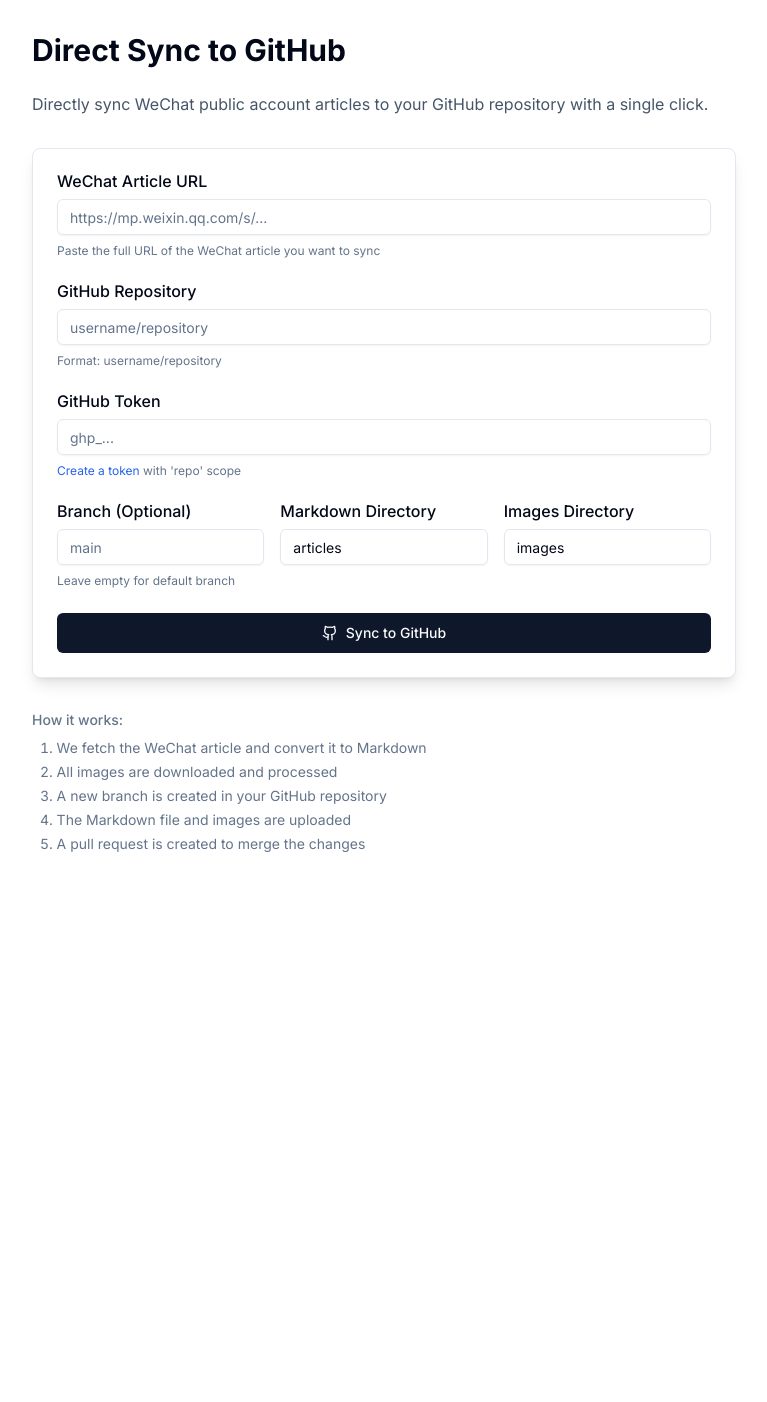
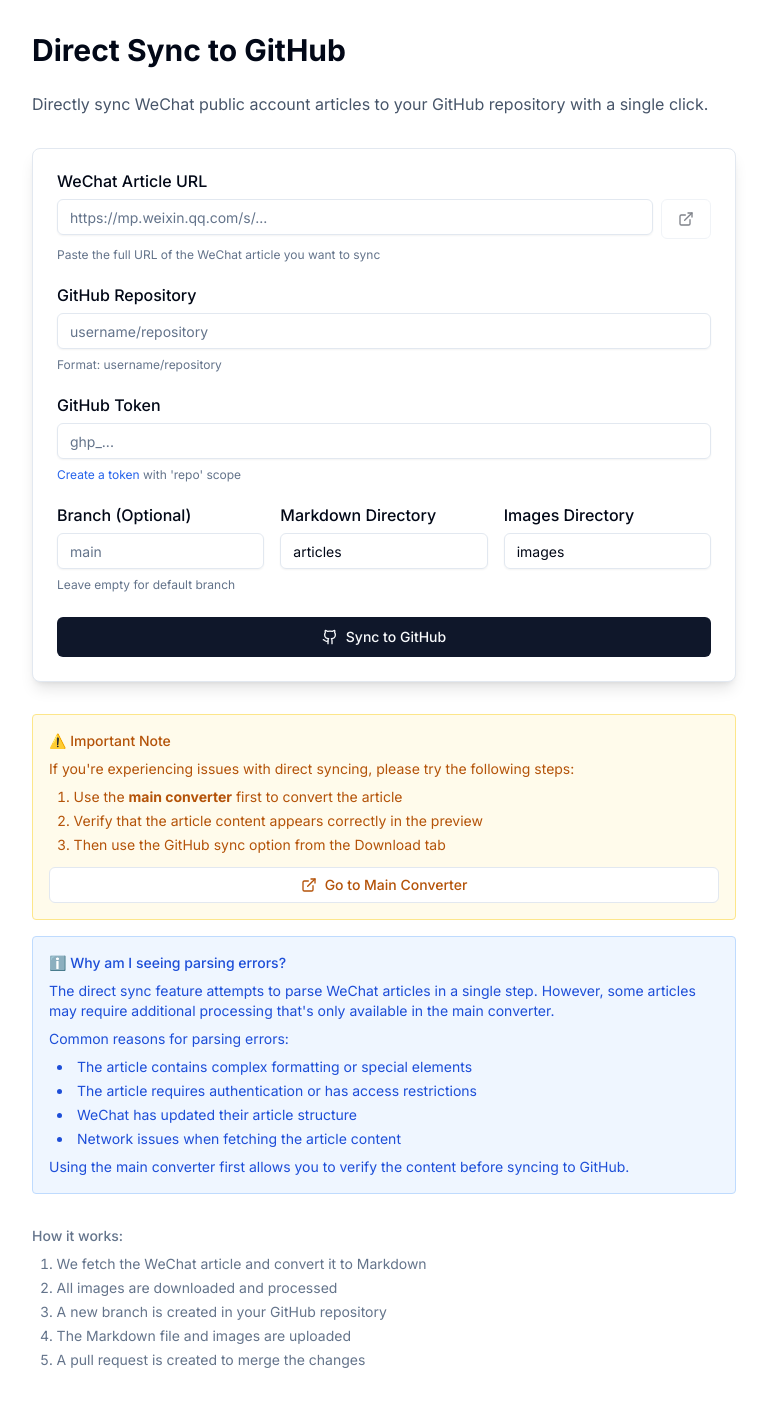
Before and after one commit to tianyaxiang/wechat-to-markdown, a Next.js app: page /direct-sync in a window 1280 px wide. Shown: the whole page, without its empty margins (256-1023 px from the left). Before the commit the page ends 886 px from the top, so only its background shows below. Built offline with nearby package versions, Linux system fonts and the light colour scheme.

Commit message:
增加同步页面

```diff
--- a/src/app/direct-sync/page.tsx
+++ b/src/app/direct-sync/page.tsx
@@ -2,8 +2,9 @@
 
 import { useState, useEffect } from 'react';
 import { Button, Card, CardContent, Input, Label, Textarea } from '@/components/ui';
-import { Github, Loader2, RefreshCw } from 'lucide-react';
+import { Github, Loader2, RefreshCw, ExternalLink } from 'lucide-react';
 import { useToast } from '@/components/ui/use-toast';
+import { useRouter } from 'next/navigation';
 
 // Define the config data type (matching the one in the main app)
 interface ConfigData {
@@ -26,6 +27,7 @@
 };
 
 export default function DirectSyncPage() {
+  const router = useRouter();
   const [url, setUrl] = useState<string>('');
   const [githubRepo, setGithubRepo] = useState<string>('');
   const [githubToken, setGithubToken] = useState<string>('');
@@ -37,6 +39,17 @@
   const [useStoredConfig, setUseStoredConfig] = useState<boolean>(true);
   const [storedConfig, setStoredConfig] = useState<ConfigData | null>(null);
   const { toast } = useToast();
+
+  // Function to redirect to main converter with URL pre-filled
+  const goToMainConverter = () => {
+    // Store the URL in localStorage so the main converter can use it
+    if (url) {
+      localStorage.setItem('wechat-article-url', url);
+      router.push('/');
+    } else {
+      router.push('/');
+    }
+  };
 
   // Load stored configuration from localStorage on component mount
   useEffect(() => {
@@ -87,8 +100,21 @@
   const handleSubmit = async (e: React.FormEvent) => {
     e.preventDefault();
 
+    // Validate URL
     if (!url.trim()) {
       setError('Please enter a WeChat article URL');
+      return;
+    }
+
+    // Ensure URL is properly formatted
+    if (!url.startsWith('http')) {
+      setError('Invalid URL format. URL must start with http:// or https://');
+      return;
+    }
+
+    // Validate that it's a WeChat URL
+    if (!url.includes('mp.weixin.qq.com')) {
+      setError('URL does not appear to be a WeChat article. Please provide a URL from mp.weixin.qq.com');
       return;
     }
 
@@ -112,7 +138,7 @@
           'Content-Type': 'application/json',
         },
         body: JSON.stringify({
-          url,
+          url: url.trim(),
           githubConfig: {
             repo: githubRepo,
             token: githubToken,
@@ -123,10 +149,24 @@
         }),
       });
 
-      const data = await response.json();
+      let data;
+      try {
+        const responseText = await response.text();
+        try {
+          data = JSON.parse(responseText);
+        } catch (e) {
+          console.error('Failed to parse JSON response:', responseText);
+          throw new Error('Invalid response from server: ' + responseText.substring(0, 100));
+        }
+      } catch (e) {
+        console.error('Error processing response:', e);
+        throw new Error('Failed to process server response');
+      }
 
       if (!response.ok) {
-        throw new Error(data.message || 'Failed to sync article');
+        const errorMessage = data?.message || 'Failed to sync article';
+        const errorDetails = data?.details ? `\n\n${data.details}` : '';
+        throw new Error(errorMessage + errorDetails);
       }
 
       toast({
@@ -162,13 +202,25 @@
           <div className="space-y-6">
             <div className="space-y-2">
               <Label htmlFor="url">WeChat Article URL</Label>
+              <div className="flex gap-2">
                 <Input
                   id="url"
                   placeholder="https://mp.weixin.qq.com/s/..."
                   value={url}
                   onChange={(e) => setUrl(e.target.value)}
                   required
+                  className="flex-1"
                 />
+                <Button
+                  type="button"
+                  variant="outline"
+                  onClick={goToMainConverter}
+                  title="Open in main converter"
+                  disabled={!url}
+                >
+                  <ExternalLink className="h-4 w-4" />
+                </Button>
+              </div>
               <p className="text-xs text-slate-500">Paste the full URL of the WeChat article you want to sync</p>
             </div>
 
@@ -267,8 +319,26 @@
             </div>
 
             {error && (
-              <div className="p-3 bg-red-50 dark:bg-red-900/20 rounded border border-red-200 dark:border-red-800/30 text-red-600 dark:text-red-400 text-sm">
+              <div className="space-y-2">
+                <div className="p-3 bg-red-50 dark:bg-red-900/20 rounded border border-red-200 dark:border-red-800/30 text-red-600 dark:text-red-400 text-sm whitespace-pre-line">
                   {error}
+                </div>
+
+                {error.includes('parsing') && (
+                  <div className="p-3 bg-blue-50 dark:bg-blue-900/20 rounded border border-blue-200 dark:border-blue-800/30 text-blue-600 dark:text-blue-400 text-sm">
+                    <p className="mb-2">Suggestion: Try using the main converter first to ensure the article can be parsed correctly.</p>
+                    <Button
+                      type="button"
+                      variant="outline"
+                      size="sm"
+                      onClick={goToMainConverter}
+                      className="w-full"
+                    >
+                      <ExternalLink className="mr-2 h-4 w-4" />
+                      Open in Main Converter
+                    </Button>
+                  </div>
+                )}
               </div>
             )}
 
@@ -289,6 +359,43 @@
         </form>
       </Card>
 
+      <div className="mt-8">
+        <div className="p-4 bg-amber-50 dark:bg-amber-900/20 rounded border border-amber-200 dark:border-amber-800/30 text-amber-700 dark:text-amber-400 text-sm">
+          <h3 className="font-medium mb-2">⚠️ Important Note</h3>
+          <p>If you're experiencing issues with direct syncing, please try the following steps:</p>
+          <ol className="list-decimal list-inside space-y-1 mt-2 ml-2">
+            <li>Use the <strong>main converter</strong> first to convert the article</li>
+            <li>Verify that the article content appears correctly in the preview</li>
+            <li>Then use the GitHub sync option from the Download tab</li>
+          </ol>
+          <div className="mt-3">
+            <Button
+              type="button"
+              variant="outline"
+              size="sm"
+              onClick={goToMainConverter}
+              className="w-full"
+            >
+              <ExternalLink className="mr-2 h-4 w-4" />
+              Go to Main Converter
+            </Button>
+          </div>
+        </div>
+
+        <div className="mt-4 p-4 bg-blue-50 dark:bg-blue-900/20 rounded border border-blue-200 dark:border-blue-800/30 text-blue-700 dark:text-blue-400 text-sm">
+          <h3 className="font-medium mb-2">ℹ️ Why am I seeing parsing errors?</h3>
+          <p className="mb-2">The direct sync feature attempts to parse WeChat articles in a single step. However, some articles may require additional processing that's only available in the main converter.</p>
+          <p>Common reasons for parsing errors:</p>
+          <ul className="list-disc list-inside space-y-1 mt-2 ml-2">
+            <li>The article contains complex formatting or special elements</li>
+            <li>The article requires authentication or has access restrictions</li>
+            <li>WeChat has updated their article structure</li>
+            <li>Network issues when fetching the article content</li>
+          </ul>
+          <p className="mt-2">Using the main converter first allows you to verify the content before syncing to GitHub.</p>
+        </div>
+      </div>
+
       <div className="mt-8 text-sm text-slate-500 dark:text-slate-400">
         <h3 className="font-medium mb-2">How it works:</h3>
         <ol className="list-decimal list-inside space-y-1 ml-2">
--- a/src/app/page.tsx
+++ b/src/app/page.tsx
@@ -7,7 +7,6 @@
 import FileDownload from '@/components/file-download';
 import { Github, Settings } from 'lucide-react';
 import ConfigModal from '@/components/config-modal';
-import Link from 'next/link';
 
 // Define the article data type
 interface ArticleData {
@@ -217,21 +216,6 @@
         config={configData}
         onSave={saveConfig}
       />
-
-      {/* Add a section about the direct sync feature */}
-      <section className="mt-12 border-t pt-8 border-slate-200 dark:border-slate-800">
-        <h2 className="text-2xl font-bold mb-4">New! Direct Sync to GitHub</h2>
-        <p className="mb-4">
-          You can now directly sync WeChat articles to your GitHub repository with a single click.
-          No need to download and upload files manually.
-        </p>
-        <div className="flex">
-          <Link href="/direct-sync" className="bg-blue-600 hover:bg-blue-700 text-white px-4 py-2 rounded-md flex items-center">
-            <Github className="mr-2 h-4 w-4" />
-            Try Direct Sync
-          </Link>
-        </div>
-      </section>
     </main>
   );
 }
--- a/src/components/converter-form.tsx
+++ b/src/components/converter-form.tsx
@@ -1,6 +1,6 @@
 'use client';
 
-import { useState } from 'react';
+import { useState, useEffect } from 'react';
 import { Input, Button, Label, Progress, Alert, AlertDescription, useToast } from '@/components/ui';
 import { Loader2, Link as LinkIcon, AlertCircle, Globe, X } from 'lucide-react';
 import axios from 'axios';
@@ -24,6 +24,24 @@
   const [progress, setProgress] = useState<number>(0);
   const [error, setError] = useState<string>('');
   const { toast } = useToast();
+
+  // Check for pre-filled URL from localStorage when component mounts
+  useEffect(() => {
+    if (typeof window !== 'undefined') {
+      const savedUrl = localStorage.getItem('wechat-article-url');
+      if (savedUrl) {
+        setUrl(savedUrl);
+        // Clear the saved URL so it doesn't persist across page refreshes
+        localStorage.removeItem('wechat-article-url');
+
+        // Show a toast to inform the user
+        toast({
+          title: "URL Loaded",
+          description: "The article URL has been loaded from Direct Sync page.",
+        });
+      }
+    }
+  }, [toast]);
 
   const isValidUrl = (string: string): boolean => {
     try {
```
Also changed, not shown: src/types/pinyin.d.ts (deleted, +0 -25 lines). Lines whose indentation alone changed are shown as unchanged.
